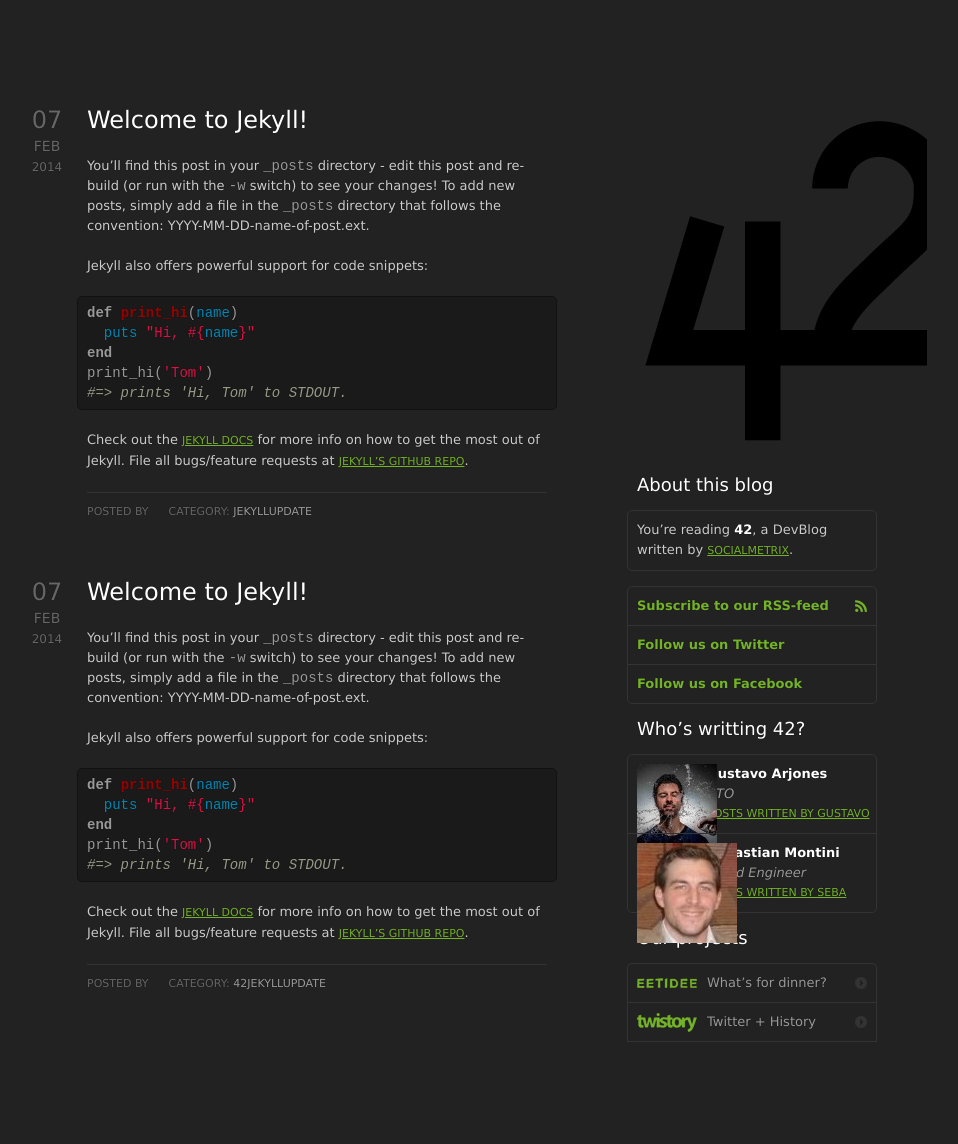
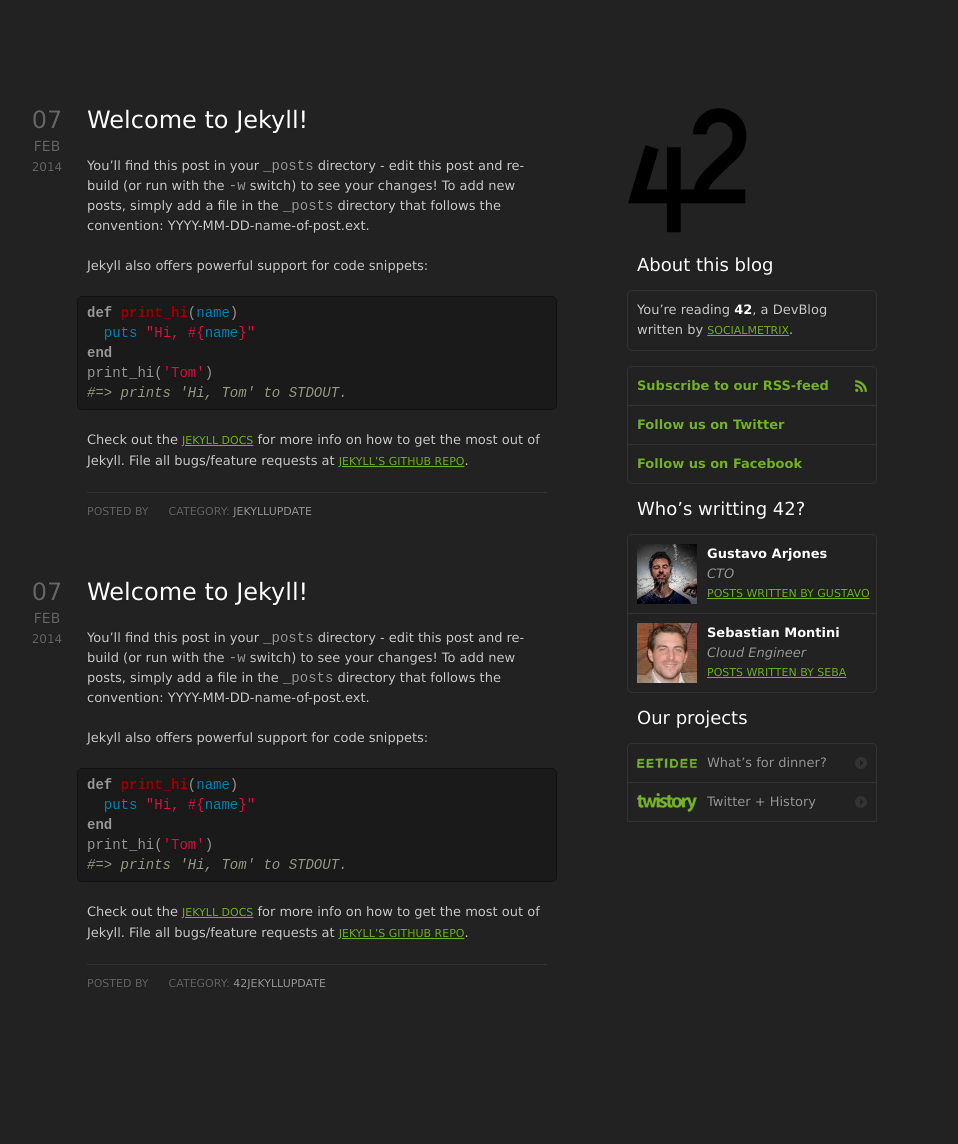
Before and after one commit to socialmetrix/socialmetrix.github.io, a Jekyll site: the page built from index.html, in a window 1280 px wide. Shown: the whole page, without its empty margins (163-1121 px from the left). Built offline with Jekyll 4.4.1, drawn with Linux system fonts in a browser that asks for light colours; Markdown is read by kramdown in place of the engine named in the settings; the list of posts is cut into pages by our own code.

Commit message:
fixed image sizes

```diff
--- a/_layouts/default.html
+++ b/_layouts/default.html
@@ -72,13 +72,13 @@
 							<strong>Gustavo Arjones</strong>
 							<em>CTO</em>
 							<a href="/author/gustavo">Posts written by Gustavo</a>
-							<img src="/img/gus.jpg" alt="Picture of Gustavo" />
+							<img src="/img/gus.png" alt="Picture of Gustavo" />
 						</li>
 						<li>
 							<strong>Sebastian Montini</strong>
 							<em>Cloud Engineer</em>
 							<a href="/author/seba">Posts written by Seba</a>
-							<img src="/img/seba.jpg" alt="Picture of Seba" />
+							<img src="/img/seba.png" alt="Picture of Seba" />
 						</li>
 					</ul>
 				</div>
```
Also changed, not shown: img/gus.png (added), img/logo-old.png (added), img/logo.png, img/seba.png (added).
